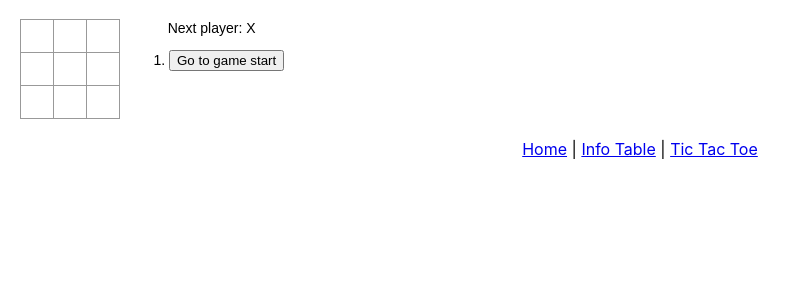
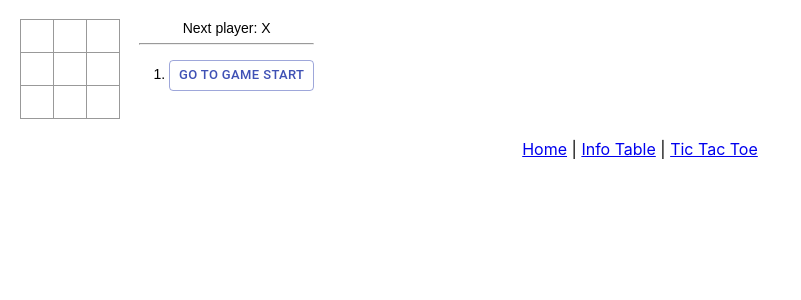
Before and after one commit to Sxy623/Homepage, a React (Create React App) app: page /tic-tac-toe in a window 1280 px wide. Shown: the top 300 px of the page, without its empty margins (0-801 px from the left). Built offline with nearby package versions, Linux system fonts and the light colour scheme.

Commit message:
Change button style

```diff
--- a/package.json
+++ b/package.json
@@ -3,6 +3,8 @@
   "version": "0.1.0",
   "private": true,
   "dependencies": {
+    "@material-ui/core": "^4.11.2",
+    "@material-ui/icons": "^4.11.2",
     "@testing-library/jest-dom": "^5.11.9",
     "@testing-library/react": "^11.2.3",
     "@testing-library/user-event": "^12.6.0",
--- a/src/Game.css
+++ b/src/Game.css
@@ -1,5 +1,9 @@
 ol, ul {
   padding-left: 30px;
+}
+
+li {
+  padding: 1px 0px;
 }
 
 .board-row:after {
--- a/src/Game.jsx
+++ b/src/Game.jsx
@@ -1,4 +1,5 @@
 import React from "react";
+import Button from "@material-ui/core/Button";
 import "./Game.css";
 
 function Square(props) {
@@ -86,7 +87,7 @@ class Game extends React.Component {
       "Go to game start"
       return (
         <li key={move}>
-          <button onClick={() => this.jumpTo(move)}>{desc}</button>
+          <Button size="small" variant="outlined" color="primary" onClick={() => this.jumpTo(move)}>{desc}</Button>
         </li>
       )
     })
@@ -105,6 +106,7 @@ class Game extends React.Component {
         </div>
         <div className="game-info">
           <div>{status}</div>
+          <hr />
           <ol>{moves}</ol>
         </div>
       </div>
--- a/src/InfoTable.jsx
+++ b/src/InfoTable.jsx
@@ -1,5 +1,7 @@
 import React from "react";
 import axios from "axios";
+import IconButton from "@material-ui/core/IconButton";
+import DeleteIcon from "@material-ui/icons/Delete";
 
 class Item extends React.Component {
 
@@ -19,13 +21,16 @@ class Item extends React.Component {
   render() {
     if (this.state.isHidden) {
       return null;
-    }
-    else {
+    } else {
       return (
         <tr>
           <td>{this.props.name}</td>
           <td>{this.props.age}</td>
-          <td><button type="button" onClick={this.hide}>Delete</button></td>
+          <td>
+            <IconButton aria-label="delete" color="primary" size="small" onClick={this.hide}>
+              <DeleteIcon />
+            </IconButton>
+          </td>
         </tr>
       );
     }
@@ -80,16 +85,14 @@ class InfoTable extends React.Component {
           <h3>Failed!</h3>
         </div>
       );
-    }
-    else if (this.state?.response?.data?.status === 200) {
+    } else if (this.state?.response?.data?.status === 200) {
       return (
         <div>
           <h3>Success!</h3>
           <List items={this.state?.response?.data?.data} />
         </div>
       );
-    }
-    else {
+    } else {
       return (
         <div>
           <h3>Loading ...</h3>
```
Also changed, not shown: 1 other file (tests, documents, lock files or other folders).
